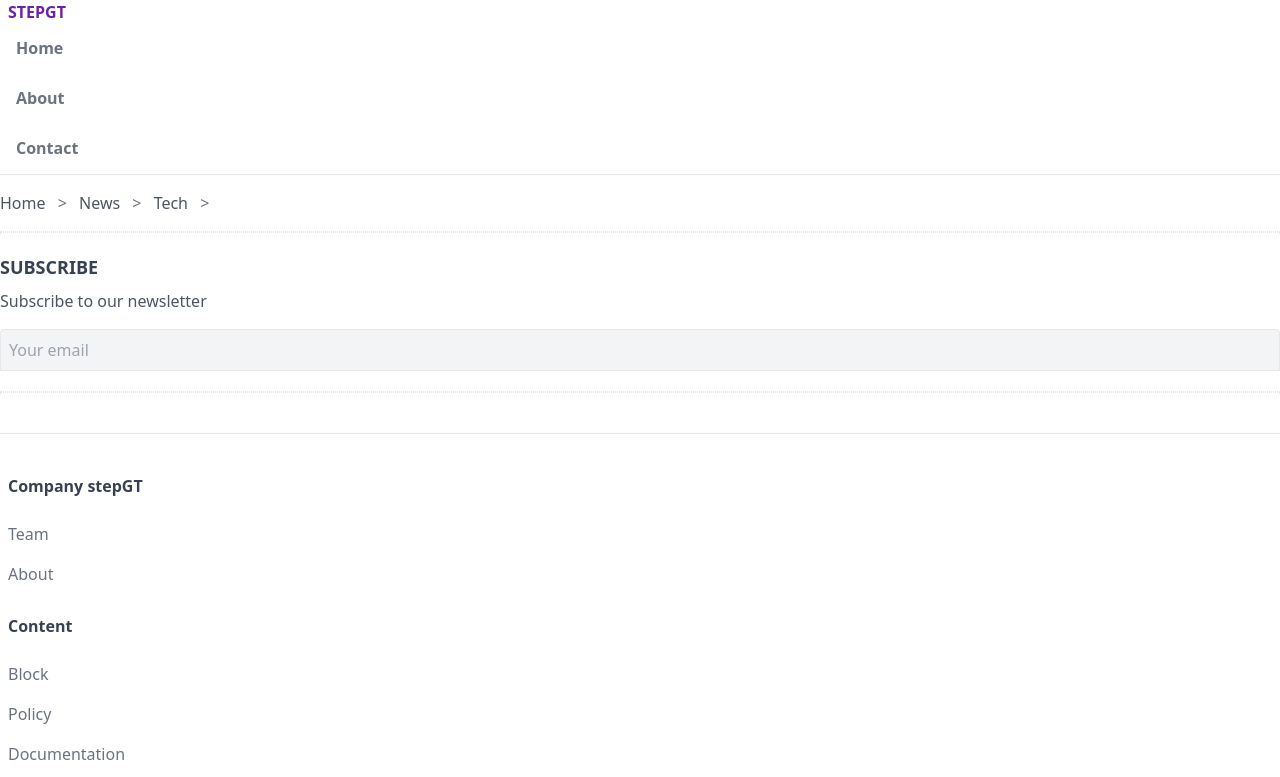
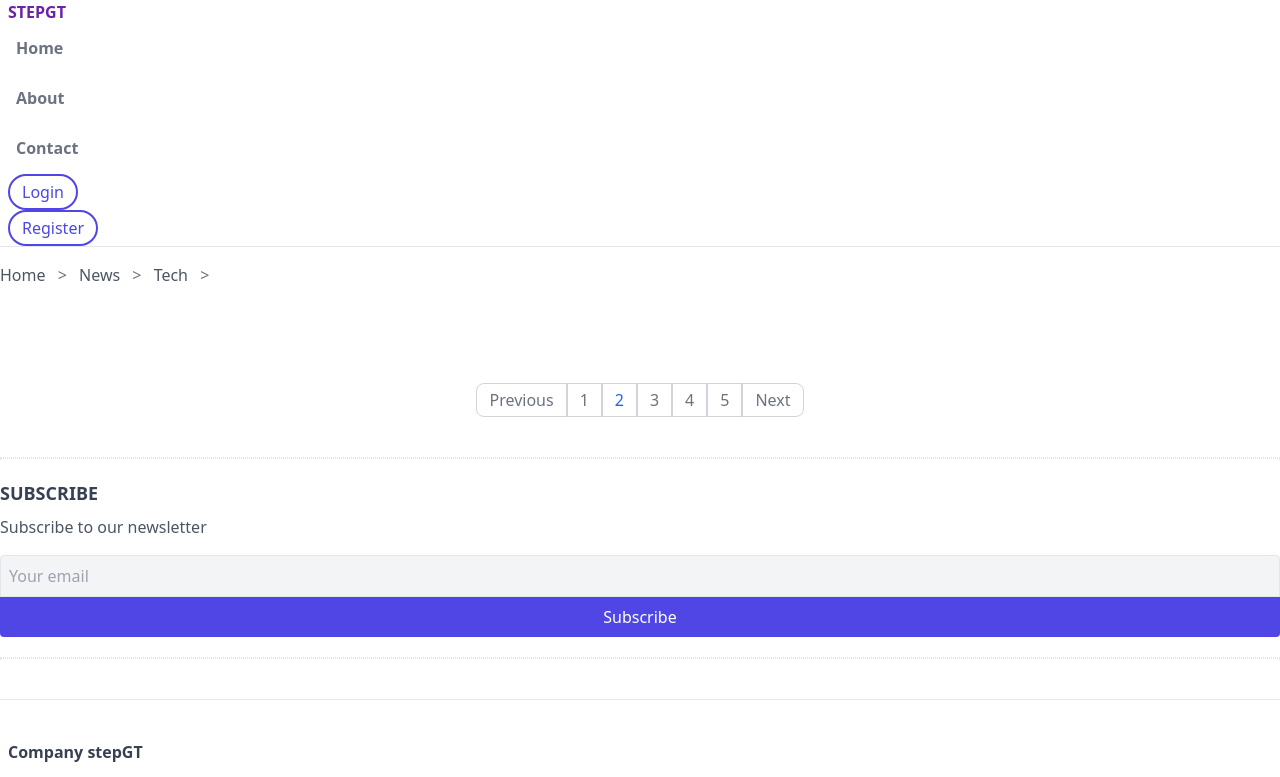
Before and after one commit to stepGT/this_tailwindcss, a website: page index.html in a window 1280 px wide. Shown: the top 777 px of the page. Drawn offline with nearby package versions, Linux system fonts and the light colour scheme; files that its build step writes are made by us from their sources.

Commit message:
Added pagination && button subscribe

```diff
--- a/index.html
+++ b/index.html
@@ -21,6 +21,16 @@
                 <li><a class="inline-block py-3 px-2 border-b-2 border-transparent hover:text-purple-800 hover:border-purple-800"
                         href="#">Contact</a></li>
             </ul>
+            <ul>
+                <li>
+                    <button
+                        class="py-1 px-3 border-2 rounded-full border-indigo-600 text-indigo-600 hover:text-white hover:bg-indigo-800 focus:outline-none focus:ring focus:ring-violet-300">Login</button>
+                </li>
+                <li>
+                    <button
+                        class="py-1 px-3 border-2 rounded-full border-indigo-600 text-indigo-600 hover:text-white hover:bg-indigo-800 focus:outline-none focus:ring focus:ring-violet-300">Register</button>
+                </li>
+            </ul>
         </nav>
     </header>
     <main>
@@ -35,12 +45,33 @@
             </div>
         </div>
 
+        <div class="mt-20 mb-10">
+            <ul class="flex justify-center">
+                <li><a class="inline-block py-1 px-3 border border-gray-300 text-gray-500 hover:bg-gray-100 hover:text-gray-700 rounded-l-lg"
+                        href="#">Previous</a></li>
+                <li><a class="inline-block py-1 px-3 border border-gray-300 text-gray-500 hover:bg-gray-100 hover:text-gray-700"
+                        href="#">1</a></li>
+                <li><a class="inline-block py-1 px-3 border border-gray-300 text-blue-600 hover:bg-blue-100"
+                        href="#">2</a></li>
+                <li><a class="inline-block py-1 px-3 border border-gray-300 text-gray-500 hover:bg-gray-100 hover:text-gray-700"
+                        href="#">3</a></li>
+                <li><a class="inline-block py-1 px-3 border border-gray-300 text-gray-500 hover:bg-gray-100 hover:text-gray-700"
+                        href="#">4</a></li>
+                <li><a class="inline-block py-1 px-3 border border-gray-300 text-gray-500 hover:bg-gray-100 hover:text-gray-700"
+                        href="#">5</a></li>
+                <li><a class="inline-block py-1 px-3 border border-gray-300 text-gray-500 hover:bg-gray-100 hover:text-gray-700 rounded-r-lg"
+                        href="#">Next</a></li>
+            </ul>
+        </div>
+
         <div class="border border-dotted"></div>
 
         <div class="py-5">
             <h5 class="font-bold text-lg uppercase text-gray-700 mb-2">Subscribe</h5>
             <p class="text-gray-600 mb-4">Subscribe to our newsletter</p>
-            <input class="text-gray-700 bg-gray-100 p-2 w-full border rounded-t hover:border-gray-600" placeholder="Your email" type="email">
+            <input class="text-gray-700 bg-gray-100 p-2 w-full border rounded-t hover:border-gray-600"
+                placeholder="Your email" type="email">
+            <button class="px-4 py-2 bg-indigo-600 text-white rounded-b w-full hover:bg-indigo-800">Subscribe</button>
         </div>
 
         <div class="border border-dotted"></div>
```
